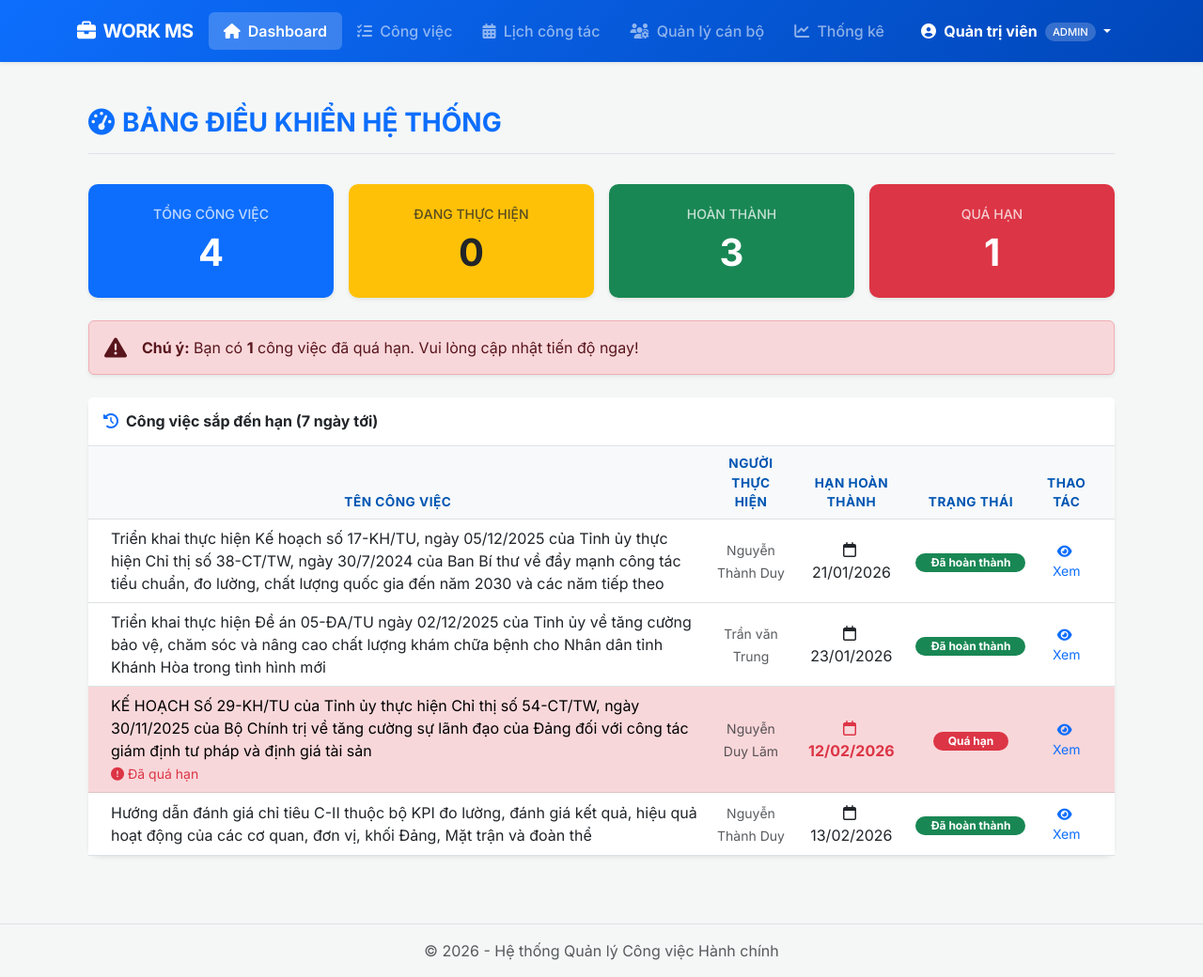
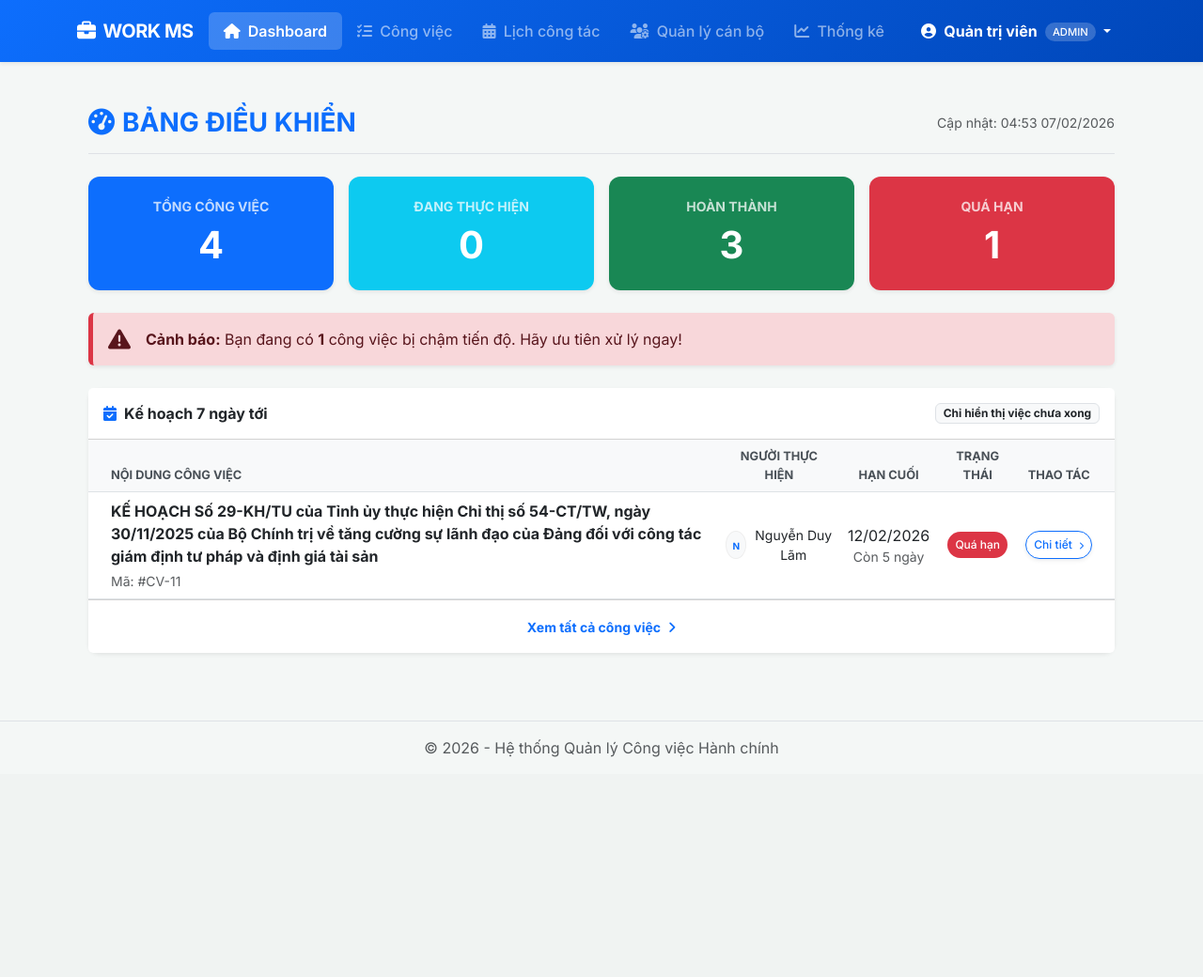
Before and after one commit to tontanit/quanly_congviec, a PHP site: page /quanly_congviec/ in a window 1280 px wide. Shown: the whole page at 94% size. After the commit the page ends 806 px from the top, so only its background shows below. Run offline with PHP 8.4, Linux system fonts and the light colour scheme; a user stored in the database is signed in; data comes from the database, SQL or seed files in the repository; both versions use the stored data as it was after the commit; some libraries are stand-ins or nearby versions.

Commit message:
cập nhật Dasboard

```diff
--- a/index.php
+++ b/index.php
@@ -1,6 +1,7 @@
 <?php
 require_once 'config/database.php';
 
+// Kiểm tra đăng nhập
 if (!isset($_SESSION['user_id'])) {
     header("Location: login.php");
     exit();
@@ -10,15 +11,14 @@ $user_id = $_SESSION['user_id'];
 $role = $_SESSION['role'];
 
 /**
- * 1. LOGIC PHÂN QUYỀN TRUY VẤN (SRS)
- * Nếu là 'user' hoặc 'Nguoi_thuc_hien', chỉ lấy dữ liệu của chính họ.
+ * 1. LOGIC PHÂN QUYỀN TRUY VẤN
  */
 $where_clause = "";
 if ($role !== 'admin') {
     $where_clause = " WHERE nguoi_thuc_hien_id = $user_id";
 }
 
-// Thống kê số lượng công việc theo quyền truy cập
+// Thống kê tổng quan
 $sql_count = "SELECT
     COUNT(*) as tong,
     SUM(CASE WHEN trang_thai = 'Chưa thực hiện' THEN 1 ELSE 0 END) as chua_lam,
@@ -30,46 +30,68 @@ FROM cong_viec $where_clause";
 $result_count = mysqli_query($conn, $sql_count);
 $counts = mysqli_fetch_assoc($result_count);
 
-// 2. Lấy danh sách 5 công việc gần hạn (7 ngày tới) theo quyền truy cập
+/**
+ * 2. LẤY DÂN DANH SÁCH CÔNG VIỆC TRONG 7 NGÀY TỚI
+ * - Chỉ lấy việc chưa hoàn thành
+ * - Hạn trong khoảng 7 ngày tới (bao gồm cả việc đã quá hạn nhưng chưa xong)
+ */
 $sql_tasks = "SELECT cv.*, u.ho_ten as nguoi_lam
               FROM cong_viec cv
               LEFT JOIN users u ON cv.nguoi_thuc_hien_id = u.id
-              $where_clause
-              ORDER BY cv.han_hoan_thanh ASC LIMIT 5";
+              WHERE cv.trang_thai != 'Đã hoàn thành'
+              AND cv.han_hoan_thanh <= DATE_ADD(CURDATE(), INTERVAL 7 DAY)";
+
+if ($role !== 'admin') {
+    $sql_tasks .= " AND cv.nguoi_thuc_hien_id = $user_id";
+}
+
+$sql_tasks .= " ORDER BY cv.han_hoan_thanh ASC LIMIT 10";
 $result_tasks = mysqli_query($conn, $sql_tasks);
 
 include 'includes/header.php';
 ?>
 
 <style>
-    :root {
-        --app-blue: #0056b3;
-    }
-
     .stat-card {
         border: none;
-        border-radius: 10px;
-        transition: transform 0.3s;
+        border-radius: 12px;
+        transition: all 0.3s ease;
     }
 
     .stat-card:hover {
         transform: translateY(-5px);
+        box-shadow: 0 10px 20px rgba(0, 0, 0, 0.1) !important;
     }
 
     .table thead th {
-        color: var(--app-blue);
+        background-color: #f8f9fa;
+        color: #495057;
+        font-size: 0.8rem;
+        font-weight: 700;
         text-transform: uppercase;
-        font-size: 0.85rem;
-        letter-spacing: 0.5px;
+        border-top: none;
+    }
+
+    .deadline-urgent {
+        color: #dc3545;
+        font-weight: 700;
+    }
+
+    .deadline-soon {
+        color: #fd7e14;
+        font-weight: 600;
     }
 </style>
 
 <div class="container-fluid py-4">
     <div class="row mb-4">
         <div class="col-12">
-            <h3 class="fw-bold text-uppercase text-primary border-bottom pb-3">
-                <i class="fa-solid fa-gauge-high me-2"></i>Bảng điều khiển hệ thống
-            </h3>
+            <div class="d-flex align-items-center justify-content-between border-bottom pb-3">
+                <h3 class="fw-bold text-primary mb-0">
+                    <i class="fa-solid fa-gauge-high me-2"></i>BẢNG ĐIỀU KHIỂN
+                </h3>
+                <span class="text-muted small italic">Cập nhật: <?php echo date('H:i d/m/Y'); ?></span>
+            </div>
         </div>
     </div>
 
@@ -77,15 +99,15 @@ include 'includes/header.php';
         <div class="col-md-3">
             <div class="card stat-card bg-primary text-white shadow-sm">
                 <div class="card-body py-4">
-                    <h6 class="card-title text-uppercase opacity-75 small">Tổng công việc</h6>
+                    <h6 class="text-uppercase opacity-75 small fw-bold">Tổng công việc</h6>
                     <h2 class="display-6 fw-bold mb-0"><?php echo $counts['tong'] ?? 0; ?></h2>
                 </div>
             </div>
         </div>
         <div class="col-md-3">
-            <div class="card stat-card bg-warning text-dark shadow-sm">
+            <div class="card stat-card bg-info text-white shadow-sm">
                 <div class="card-body py-4">
-                    <h6 class="card-title text-uppercase opacity-75 small">Đang thực hiện</h6>
+                    <h6 class="text-uppercase opacity-75 small fw-bold">Đang thực hiện</h6>
                     <h2 class="display-6 fw-bold mb-0"><?php echo $counts['dang_lam'] ?? 0; ?></h2>
                 </div>
             </div>
@@ -93,7 +115,7 @@ include 'includes/header.php';
         <div class="col-md-3">
             <div class="card stat-card bg-success text-white shadow-sm">
                 <div class="card-body py-4">
-                    <h6 class="card-title text-uppercase opacity-75 small">Hoàn thành</h6>
+                    <h6 class="text-uppercase opacity-75 small fw-bold">Hoàn thành</h6>
                     <h2 class="display-6 fw-bold mb-0"><?php echo $counts['xong'] ?? 0; ?></h2>
                 </div>
             </div>
@@ -101,7 +123,7 @@ include 'includes/header.php';
         <div class="col-md-3">
             <div class="card stat-card bg-danger text-white shadow-sm">
                 <div class="card-body py-4">
-                    <h6 class="card-title text-uppercase opacity-75 small">Quá hạn</h6>
+                    <h6 class="text-uppercase opacity-75 small fw-bold">Quá hạn</h6>
                     <h2 class="display-6 fw-bold mb-0"><?php echo $counts['tre_han'] ?? 0; ?></h2>
                 </div>
             </div>
@@ -109,10 +131,10 @@ include 'includes/header.php';
     </div>
 
     <?php if ($counts['tre_han'] > 0): ?>
-        <div class="alert alert-danger shadow-sm d-flex align-items-center mb-4" role="alert">
+        <div class="alert alert-danger shadow-sm d-flex align-items-center mb-4 border-0 border-start border-5 border-danger" role="alert">
             <i class="fa-solid fa-triangle-exclamation fs-4 me-3"></i>
             <div>
-                <strong>Chú ý:</strong> Bạn có <b><?php echo $counts['tre_han']; ?></b> công việc đã quá hạn. Vui lòng cập nhật tiến độ ngay!
+                <strong>Cảnh báo:</strong> Bạn đang có <b><?php echo $counts['tre_han']; ?></b> công việc bị chậm tiến độ. Hãy ưu tiên xử lý ngay!
             </div>
         </div>
     <?php endif; ?>
@@ -120,19 +142,20 @@ include 'includes/header.php';
     <div class="row mt-4">
         <div class="col-12">
             <div class="card shadow-sm border-0">
-                <div class="card-header bg-white py-3 border-bottom">
+                <div class="card-header bg-white py-3 d-flex align-items-center justify-content-between">
                     <h6 class="mb-0 fw-bold text-dark">
-                        <i class="fa-solid fa-clock-rotate-left me-2 text-primary"></i>Công việc sắp đến hạn (7 ngày tới)
+                        <i class="fa-solid fa-calendar-check me-2 text-primary"></i>Kế hoạch 7 ngày tới
                     </h6>
+                    <span class="badge bg-light text-dark border">Chỉ hiển thị việc chưa xong</span>
                 </div>
                 <div class="card-body p-0">
                     <div class="table-responsive">
                         <table class="table table-hover align-middle mb-0">
-                            <thead class="table-light text-center">
+                            <thead>
                                 <tr>
-                                    <th class="text-center">Tên công việc</th>
+                                    <th class="ps-4">Nội dung công việc</th>
                                     <th class="text-center">Người thực hiện</th>
-                                    <th class="text-center">Hạn hoàn thành</th>
+                                    <th class="text-center">Hạn cuối</th>
                                     <th class="text-center">Trạng thái</th>
                                     <th class="text-center pe-4">Thao tác</th>
                                 </tr>
@@ -140,52 +163,87 @@ include 'includes/header.php';
                             <tbody>
                                 <?php if (mysqli_num_rows($result_tasks) > 0): ?>
                                     <?php while ($row = mysqli_fetch_assoc($result_tasks)):
-                                        $is_overdue = ($row['trang_thai'] == 'Quá hạn');
+                                        // Tính toán số ngày còn lại
+                                        $deadline = strtotime($row['han_hoan_thanh']);
+                                        $today = strtotime(date('Y-m-d'));
+                                        $days_diff = round(($deadline - $today) / (60 * 60 * 24));
 
-                                        // Định dạng màu sắc badge
-                                        $badge_class = "bg-secondary";
-                                        if ($row['trang_thai'] == 'Đang thực hiện') $badge_class = "bg-primary";
-                                        if ($row['trang_thai'] == 'Đã hoàn thành') $badge_class = "bg-success";
-                                        if ($row['trang_thai'] == 'Quá hạn') $badge_class = "bg-danger";
+                                        $row_class = "";
+                                        $deadline_class = "";
+
+                                        if ($days_diff < 0) {
+                                            $row_class = "table-danger-light"; // Tùy chọn class CSS nếu cần
+                                            $deadline_text = "Trễ " . abs($days_diff) . " ngày";
+                                            $deadline_class = "deadline-urgent";
+                                        } elseif ($days_diff == 0) {
+                                            $deadline_text = "Hôm nay!";
+                                            $deadline_class = "deadline-urgent";
+                                        } elseif ($days_diff <= 3) {
+                                            $deadline_text = "Còn $days_diff ngày";
+                                            $deadline_class = "deadline-soon";
+                                        } else {
+                                            $deadline_text = "Còn $days_diff ngày";
+                                        }
+
+                                        $badge_class = ($row['trang_thai'] == 'Đang thực hiện') ? 'bg-primary' : 'bg-warning text-dark';
+                                        if ($row['trang_thai'] == 'Quá hạn') $badge_class = 'bg-danger';
                                     ?>
-                                        <tr class="<?php echo $is_overdue ? 'table-danger' : ''; ?>">
+                                        <tr>
                                             <td class="ps-4">
-                                                <div class="ftext-lowercase"><?php echo $row['ten_cong_viec']; ?></div>
-                                                <?php if ($is_overdue): ?>
-                                                    <small class="text-danger"><i class="fa-solid fa-circle-exclamation me-1"></i>Đã quá hạn</small>
-                                                <?php endif; ?>
+                                                <div class="fw-bold text-dark"><?php echo $row['ten_cong_viec']; ?></div>
+                                                <small class="text-muted d-block mt-1">Mã: #CV-<?php echo $row['id']; ?></small>
                                             </td>
                                             <td class="text-center">
-                                                <span class="small text-muted"><?php echo $row['nguoi_lam']; ?></span>
-                                            </td>
-                                            <td class="text-center <?php echo $is_overdue ? 'fw-bold text-danger' : ''; ?>">
-                                                <i class="fa-regular fa-calendar me-1"></i>
-                                                <?php echo date('d/m/Y', strtotime($row['han_hoan_thanh'])); ?>
+                                                <div class="d-flex align-items-center justify-content-center">
+                                                    <div class="avatar-xs me-2 bg-light rounded-circle text-primary fw-bold" style="width:30px; height:30px; line-height:30px; font-size: 10px; border: 1px solid #eee;">
+                                                        <?php echo strtoupper(substr($row['nguoi_lam'], 0, 1)); ?>
+                                                    </div>
+                                                    <span class="small"><?php echo $row['nguoi_lam']; ?></span>
+                                                </div>
                                             </td>
                                             <td class="text-center">
-                                                <span class="badge rounded-pill <?php echo $badge_class; ?> px-3">
+                                                <div class="<?php echo $deadline_class; ?>">
+                                                    <?php echo date('d/m/Y', $deadline); ?>
+                                                </div>
+                                                <small class="d-block <?php echo $deadline_class; ?> opacity-75">
+                                                    <?php echo $deadline_text; ?>
+                                                </small>
+                                            </td>
+                                            <td class="text-center">
+                                                <span class="badge rounded-pill <?php echo $badge_class; ?> fw-medium py-2 px-2 text-nowrap">
                                                     <?php echo $row['trang_thai']; ?>
                                                 </span>
                                             </td>
-                                            <td class="text-center pe-4">
-                                                <a href="modules/tasks/detail.php?id=<?php echo $row['id']; ?>" class="btn btn-sm btn-outline-primary border-0">
-                                                    <i class="fa fa-eye me-1"></i>Xem
+
+                                            <td class="text-center pe-4" style="width: 1%;">
+                                                <a href="modules/tasks/detail.php?id=<?php echo $row['id']; ?>"
+                                                    class="badge rounded-pill border border-primary text-primary text-decoration-none fw-medium py-2 px-2 text-nowrap shadow-sm">
+                                                    Chi tiết <i class="fa-solid fa-chevron-right ms-1" style="font-size: 8px;"></i>
                                                 </a>
                                             </td>
+
                                         </tr>
                                     <?php endwhile; ?>
                                 <?php else: ?>
                                     <tr>
-                                        <td colspan="5" class="text-center py-4 text-muted fst-italic">Không có công việc nào sắp đến hạn.</td>
+                                        <td colspan="5" class="text-center py-5">
+                                            <img src="https://cdn-icons-png.flaticon.com/512/4076/4076549.png" width="60" class="opacity-25 mb-3">
+                                            <p class="text-muted fst-italic">Chúc mừng! Không có công việc nào cần xử lý gấp trong 7 ngày tới.</p>
+                                        </td>
                                     </tr>
                                 <?php endif; ?>
                             </tbody>
                         </table>
                     </div>
                 </div>
+                <div class="card-footer bg-white text-center py-3">
+                    <a href="modules/tasks/list.php" class="text-decoration-none small fw-bold">Xem tất cả công việc <i class="fa-solid fa-angle-right ms-1"></i></a>
+                </div>
             </div>
         </div>
     </div>
 </div>
 
+
+
 <?php include 'includes/footer.php'; ?>
```
Also changed, not shown: config/db_quanly_cv.sql (+148 -15 lines).
